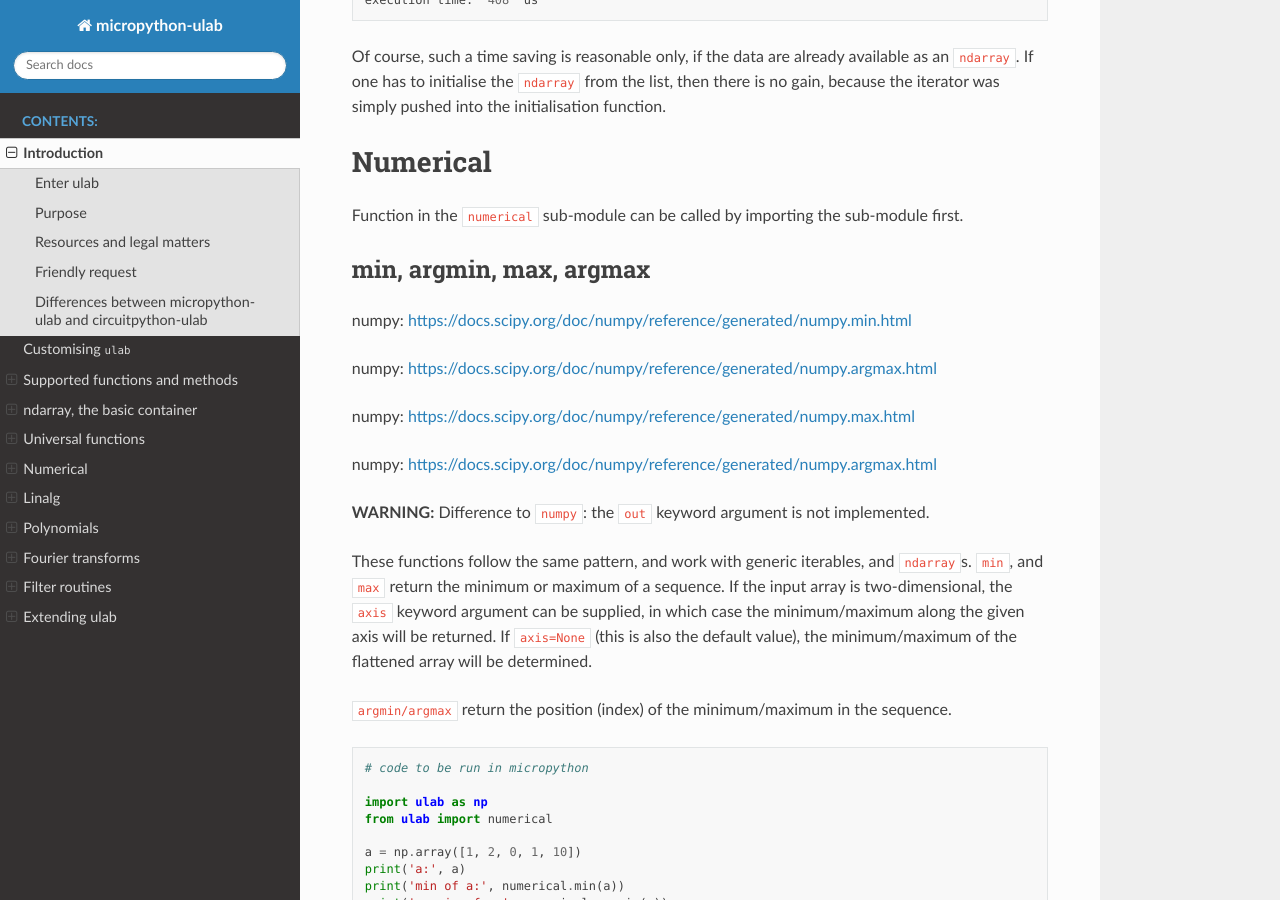
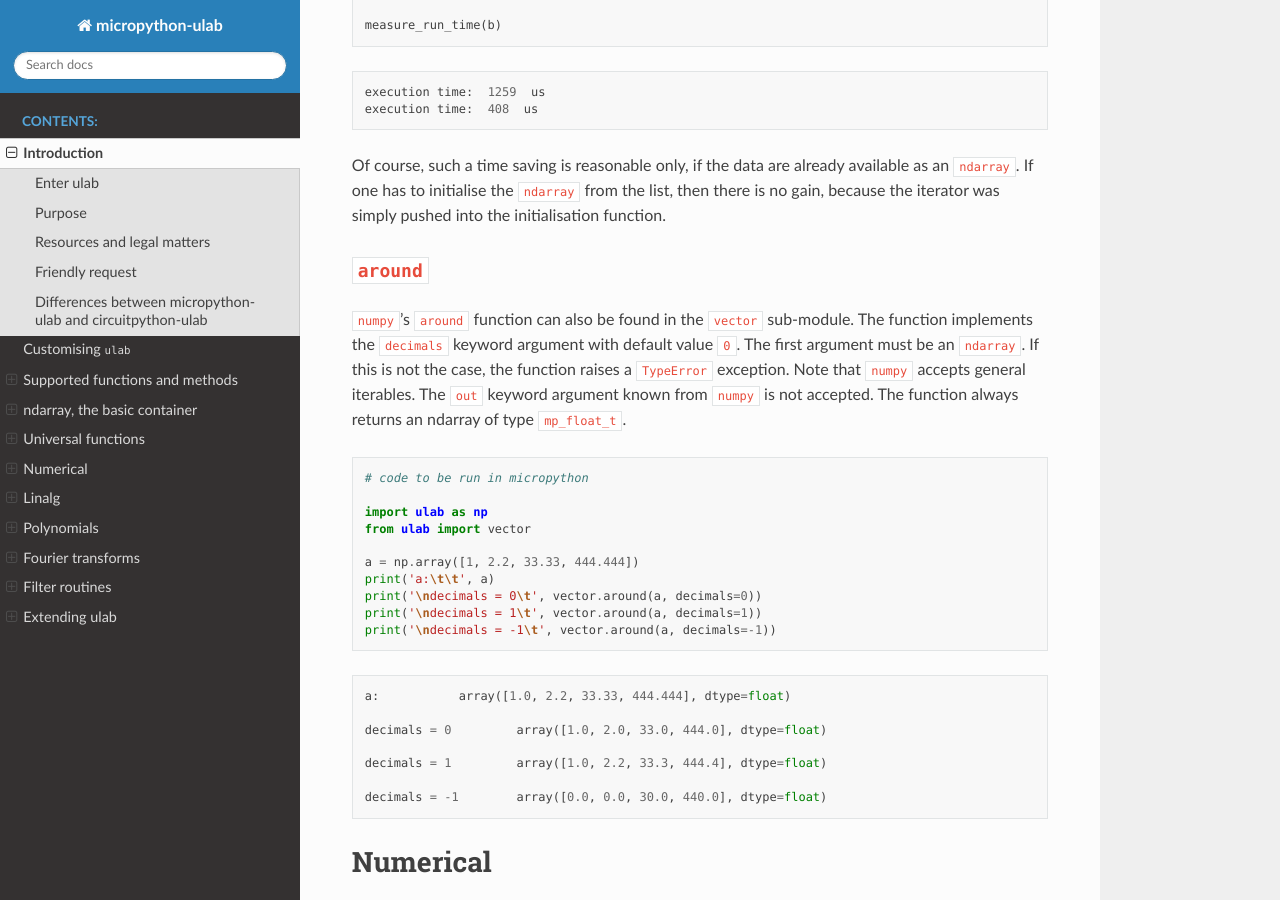
Before and after one commit to v923z/micropython-ulab, a Sphinx documentation site: the page built from docs/manual/source/ulab.rst, in a window 1280 px wide and 900 px high, scrolled down 31121 px. Built offline with Sphinx 7.4.7 and the Read the Docs theme 2.0.0, drawn with Linux system fonts in a browser that asks for light colours; some of the changed text lies outside the part shown.

Commit message:
added around to vectorise.c, and implemented array initialiation from another ndarray

```diff
--- a/docs/manual/source/conf.py
+++ b/docs/manual/source/conf.py
@@ -22,7 +22,7 @@
 author = 'Zoltán Vörös'
 
 # The full version, including alpha/beta/rc tags
-release = '0.37.0'
+release = '0.38.0'
 
 
 # -- General configuration ---------------------------------------------------
--- a/docs/manual/source/ulab.rst
+++ b/docs/manual/source/ulab.rst
@@ -459,8 +459,9 @@
 An ``ndarray`` can be initialised by supplying another array. This
 statement is almost trivial, since ``ndarray``\ s are iterables
 themselves, though it should be pointed out that initialising through
-arrays should be faster, because simply a new copy is created, without
-inspection, iteration etc.
+arrays is faster, because simply a new copy is created, without
+inspection, iteration etc. It is also possible to coerce type conversion
+of the output:
 
 .. code::
 
@@ -471,17 +472,22 @@
     a = [1, 2, 3, 4, 5, 6, 7, 8]
     b = np.array(a)
     c = np.array(b)
+    d = np.array(b, dtype=np.uint8)
 
     print("a:\t", a)
-    print("b:\t", b)
+    print("\nb:\t", b)
     print("\nc:\t", c)
+    print("\nd:\t", d)
 
 .. parsed-literal::
 
     a:	 [1, 2, 3, 4, 5, 6, 7, 8]
+
     b:	 array([1.0, 2.0, 3.0, 4.0, 5.0, 6.0, 7.0, 8.0], dtype=float)
 
     c:	 array([1.0, 2.0, 3.0, 4.0, 5.0, 6.0, 7.0, 8.0], dtype=float)
+
+    d:	 array([1, 2, 3, 4, 5, 6, 7, 8], dtype=uint8)
 
 
 
@@ -1865,6 +1871,43 @@
 already available as an ``ndarray``. If one has to initialise the
 ``ndarray`` from the list, then there is no gain, because the iterator
 was simply pushed into the initialisation function.
+
+``around``
+----------
+
+``numpy``\ ’s ``around`` function can also be found in the ``vector``
+sub-module. The function implements the ``decimals`` keyword argument
+with default value ``0``. The first argument must be an ``ndarray``. If
+this is not the case, the function raises a ``TypeError`` exception.
+Note that ``numpy`` accepts general iterables. The ``out`` keyword
+argument known from ``numpy`` is not accepted. The function always
+returns an ndarray of type ``mp_float_t``.
+
+.. code::
+
+    # code to be run in micropython
+
+    import ulab as np
+    from ulab import vector
+
+    a = np.array([1, 2.2, 33.33, 444.444])
+    print('a:\t\t', a)
+    print('\ndecimals = 0\t', vector.around(a, decimals=0))
+    print('\ndecimals = 1\t', vector.around(a, decimals=1))
+    print('\ndecimals = -1\t', vector.around(a, decimals=-1))
+
+.. parsed-literal::
+
+    a:		 array([1.0, 2.2, 33.33, 444.444], dtype=float)
+
+    decimals = 0	 array([1.0, 2.0, 33.0, 444.0], dtype=float)
+
+    decimals = 1	 array([1.0, 2.2, 33.3, 444.4], dtype=float)
+
+    decimals = -1	 array([0.0, 0.0, 30.0, 440.0], dtype=float)
+
+
+
 
 Numerical
 =========
@@ -3092,8 +3135,9 @@
 sports a function called ``spectrogram``, which returns the absolute
 value of the Fourier transform. This could be used to find the dominant
 spectral component in a time series. The arguments are treated in the
-same way as in ``fft``, and ``ifft``. In order to keep compatibility
-with ``numpy``, this function is defined in the ``extras`` sub-module.
+same way as in ``fft``, and ``ifft``. In order to keep compatibility of
+the core modules with ``numpy``, this function is defined in the
+``extras`` sub-module.
 
 .. code::
 
@@ -3205,11 +3249,11 @@
 Functions in the ``filter`` module can be called by importing the
 sub-module first.
 
+convolve
+--------
+
 numpy:
 https://docs.scipy.org/doc/numpy/reference/generated/numpy.convolve.html
-
-convolve
---------
 
 Returns the discrete, linear convolution of two one-dimensional
 sequences.
```
Also changed, not shown: other parts of docs/manual/source/ulab.rst (+6 -6 lines), docs/ulab-change-log.md (+6 -0 lines), docs/ulab-manual.ipynb, 2 other files.
